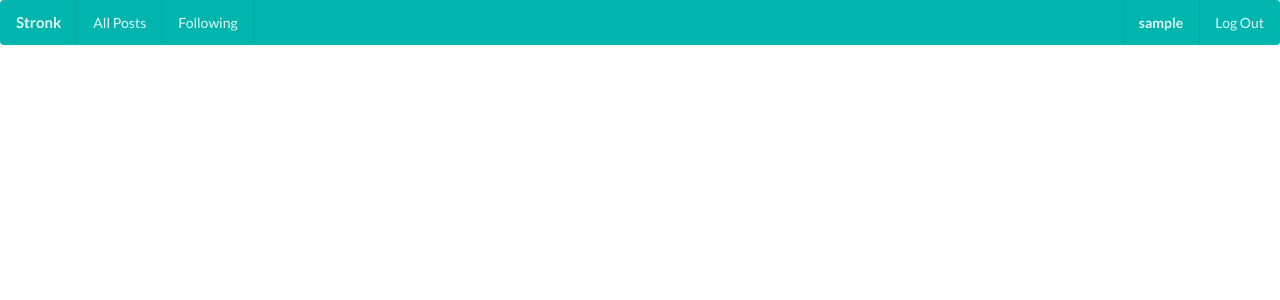
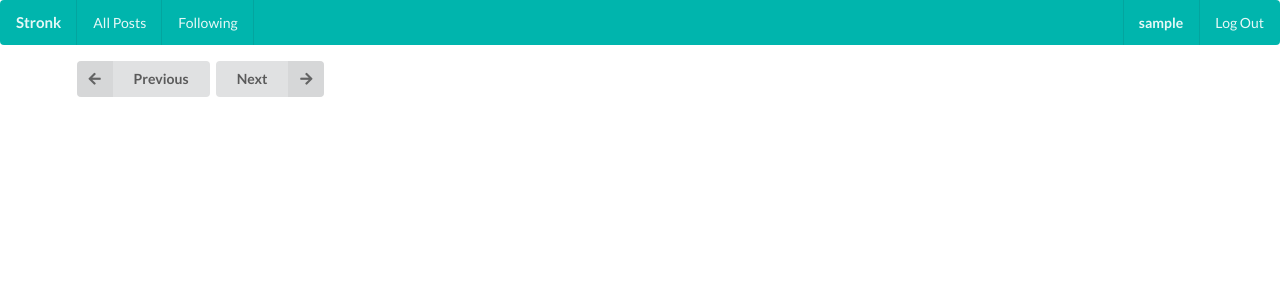
Before and after one commit to Boop-Py/project4, a Django app: page /stronk/following_list in a window 1280 px wide. Shown: the top 300 px of the page. Run offline with Django 3.2, Linux system fonts and the light colour scheme; the visitor is signed in with stand-in values (Sample User, id 1); data comes from the database, SQL or seed files in the repository; data that the repository does not hold is empty; parts of the project's set-up code (start-up, migrations or seed data) failed here and were passed over.

Commit message:
python likes work

```diff
--- a/network/models.py
+++ b/network/models.py
@@ -8,9 +8,9 @@ class User(AbstractUser):
 class Post(models.Model):
     content = models.CharField(max_length=255)
     post_time = models.DateTimeField(auto_now=True, null=True, blank=True)
-    liked_by = models.ManyToManyField('User', default=None, blank=True, related_name='post_likes')
+    liked_by = models.ManyToManyField("User", default=None, blank=True, related_name="post_likes")
     user = models.ForeignKey(User, on_delete=models.CASCADE, related_name="creator")
 
 class Follow(models.Model):
     user = models.ForeignKey(User, on_delete=models.CASCADE)
-    following = models.ForeignKey(User, on_delete=models.CASCADE, null=True, related_name='target_user')
+    following = models.ForeignKey(User, on_delete=models.CASCADE, null=True, related_name="target_user")
--- a/network/templates/network/following.html
+++ b/network/templates/network/following.html
@@ -1,6 +1,6 @@
 {% extends "network/layout.html" %}
 {% block body %}
-<div class="ui container">
+<div class="ui container">
     <div class="ui large feed">
         {% for p in posts %}
         <div class="event">
@@ -10,7 +10,7 @@
             <div class="content">
                 <div class="summary">
                     <a class="user" href="{% url 'stronk:profile' p.user %}">
-                        {{ p.user }}
+                        <h3>{{ p.user }}</h3>
                     </a>
                     <div class="text">
                         <p>{{ p.content }}</p>
@@ -19,14 +19,57 @@
                         <span class="date">{{ p.post_time }}</span>
                     </div>
                 </div>
-                <div class="meta">
-                    <a class="like">
-                        <i class="like icon"></i> {{ p.liked_by.count }}
+                <div class="meta" id="{{ p.id }}">
+                    <a class="liked" href="{% url 'stronk:like' p.id %}">
+                        <i class="like icon"></i>Liked by: {{ p.liked_by.count }}
                     </a>
                 </div>
             </div>
+            {% if p.user_id == user.id %}
+            <div class="extra content">
+                <a href="#" class="ui left floated button" id="edit{{ post.id }}" data-id="{{ p.id }}">Edit</a>
+            </div>
+            {% endif %}
         </div>
+        <div class="ui fitted divider"></div>
         {% endfor %}
+    </div>
+    <div>
+        <nav>
+            {% if posts.has_previous %}
+            <a class="page-link" href="?page={{ posts.previous_page_number }}">
+                <button class="ui left labeled icon button">
+                    <i class="left arrow icon"></i>
+                    Previous
+                </button>
+            </a>
+
+            {% else %}
+            <a class="page-link" href="#">
+                <button class="ui left labeled icon button">
+                    <i class="left arrow icon"></i>
+                    Previous
+                </button>
+            </a>
+            {% endif %}
+
+            {% if posts.has_next %}
+            <a class="page-link" href="?page={{posts.next_page_number}}">
+                <button class="ui right labeled icon button">
+                <i class="right arrow icon"></i>
+                Next
+                </button>
+            </a>
+
+            {% else %}
+            <a class="page-link" href="#">
+                <button class="ui right labeled icon button">
+                    <i class="right arrow icon"></i>
+                    Next
+                </button>
+            </a>
+            {% endif %}
+        </nav>
     </div>
 </div>
 {% endblock %}
--- a/network/templates/network/layout.html
+++ b/network/templates/network/layout.html
@@ -6,7 +6,6 @@
         <link rel="stylesheet" href="https://cdnjs.cloudflare.com/ajax/libs/semantic-ui/2.4.1/semantic.min.css" integrity="sha512-8bHTC73gkZ7rZ7vpqUQThUDhqcNFyYi2xgDgPDHc+GXVGHXq+xPjynxIopALmOPqzo9JZj0k6OqqewdGO3EsrQ==" crossorigin="anonymous" />
         <link href="{% static 'network/styles.css' %}" rel="stylesheet">
     </head>
-
     <body>
         <div class="ui teal inverted stackable menu">
             <div class="item">
@@ -26,6 +25,7 @@
             </div>
             {% endif %}
         </div>
+
         <div class="ui container">
             {% if messages %}
             <div class="ui message">
@@ -37,6 +37,8 @@
         </div>
         {% block body %}
         {% endblock %}
+        <script src="{% static 'network/script.js'%}"></script>
+        {% block script %}
+        {% endblock %}
     </body>
-
 </html>
--- a/network/templates/network/todolist.html
+++ b/network/templates/network/todolist.html
@@ -33,16 +33,16 @@
     <div class="ui divider"></div>
 
     <h3><strong>Following</strong>:</h3>
-    <p>The “Following” link in the navigation bar should take the user to a page where they see all posts made by users that the current user follows.</p>
+    <p><s>The “Following” link in the navigation bar should take the user to a page where they see all posts made by users that the current user follows.</p>
         <ul>
             <li>This page should behave just as the “All Posts” page does, just with a more limited set of posts.</li>
-            <li>This page should only be available to users who are signed in.</li>
+            <li>This page should only be available to users who are signed in.</s></li>
         </ul>
 
     <div class="ui divider"></div>
 
     <h3><strong>Pagination</strong>:</h3>
-    <p>On any page that displays posts, posts should only be displayed 10 on a page. If there are more than ten posts, a “Next” button should appear to take the user to the next page of posts (which should be older than the current page of posts). If not on the first page, a “Previous” button should appear to take the user to the previous page of posts as well.</p>
+    <p><s>On any page that displays posts, posts should only be displayed 10 on a page. If there are more than ten posts, a “Next” button should appear to take the user to the next page of posts (which should be older than the current page of posts). If not on the first page, a “Previous” button should appear to take the user to the previous page of posts as well.</s></p>
 
     <div class="ui divider"></div>
 
--- a/network/urls.py
+++ b/network/urls.py
@@ -12,6 +12,7 @@ urlpatterns = [
     path("register", views.register, name="register"),
     path("following_list", views.following_list, name="following_list"),
     path("todolist", views.todolist, name="todolist"),
+    path("like-<id>", views.like, name="like"),
     path("create_post", views.create_post, name="create_post"),
     path("follow/<str:username>", views.follow, name="follow"),
     path("unfollow/<str:username>", views.unfollow, name="unfollow"),
--- a/network/views.py
+++ b/network/views.py
@@ -6,15 +6,23 @@ from django.urls import reverse
 from django.core.paginator import Paginator
 from django.contrib.auth.decorators import login_required
 from django.contrib import messages
+from django.views.decorators.csrf import csrf_exempt
+from django import forms
 
 from .models import User, Post, Follow
 
+class Edit_Form(forms.Form):
+    id_post_edit_text = forms.Field(widget=forms.Textarea(
+        {"rows": "3", "maxlength": 160, "class": "form-control", "placeholder": "What's happening?", "id": "id_post_edit_text"}), label="New Post", required=True)
 
 ## TODO
-# page of posts from followed people
-# like
-# unliked
-# edit post
+# change like function to JS
+
+# edit post - only if post creator
+## edit button should change area to textarea with content
+## save button
+## save using javascript
+
 
 @login_required(login_url="stronk:login")
 def index(request):
@@ -89,27 +97,26 @@ def profile(request, username):
 
 @login_required(login_url="stronk:login")
 def following_list(request):
-    # retrieve current user
+    # retrieve current user object
     current_user = request.user
-
     current_user_object = User.objects.get(username=current_user)
 
-    # all people person is following
-    followed = Follow.objects.filter(user=current_user)
+    # retrieve all people that person is following
+    followed = Follow.objects.filter(user=current_user_object)
 
-    followed_count = followed.count()
-    print(f"Following: {followed_count} people")
-    print(followed)
-    posts = []
-    #for follow in followed:
+    # all posts by those followed people
+    posts = Post.objects.filter(user_id__in=followed.values("following_id")).order_by(
+            "-id")
 
-    follow_users = [4,2,6] # DO NOT GIVE ME USER OBJECTS - DO A TYPE INPSECTION!
-
-    all_posts = Post.objects.all().filter(user_id__in=follow_users).order_by("id").reverse()
-    for post in all_posts:
-        posts.append(post)
-    # all posts by those people
-    print(f"{posts.count} posts by: {followed.count} users")
+    # paginate - 10 per page
+    paginator = Paginator(posts, 10)
+    if request.GET.get("page") != None:
+        try:
+            posts = paginator.page(request.GET.get("page"))
+        except:
+            posts = paginator.page(1)
+    else:
+        posts = paginator.page(1)
 
     return render(request, "network/following.html", {
                     "posts": posts
@@ -120,15 +127,14 @@ def follow(request, username):
     try:
         # retrieve self user ID
         current_user = request.user
-
         # retrieve the target user ID
         user_target = User.objects.get(username=username)
-
         # ensure user can't follow themselves
         if current_user == user_target:
             return HttpResponseRedirect("/stronk/profile/" + username, {
                                         "message": "You can't follow yourself!."
                                         })
+
         else:
             # check if follow entry already exists
             follow_exists = Follow.objects.filter(user=current_user, following=user_target).count()
@@ -187,28 +193,34 @@ def unfollow(request, username):
 
     return HttpResponseRedirect("/stronk/profile/" + username)
 
-def like(request):
-    if request.method == "POST":
+def like(request, id):
+    if request.method == "GET":
         # get name of current user
         current_user = request.user
-        # retrieve id of the post that's been like/unliked
-        post_id = request.POST.get("id")
-        # check if post has likes
-        like_status = request.POST.get("liked_by")
-        try:
-            post = Post.objects.get(id=liked_post)
-            # if clicked on unliked post, add the like
-            if like_status == "unliked":
-                post.liked_by.add(current_user)
-                like_status = "liked"
-            # if clicked on liked post, add the like
-            elif like_status == "liked":
-                post.liked_by.remove(current_user)
-                like_status = "unliked"
-            post.save()
+
+        # get post id
+        post_id = id
+
+        # retrieve obj of the post that's been targeted
+        post_target = Post.objects.get(pk=post_id)
+
+        # check if user already likes post
+        user_likes_post = Post.objects.filter(pk=post_id, liked_by=current_user.id).count()
+        print(user_likes_post)
+
+        # create like if none exists
+        if user_likes_post == 0:
+            post = Post.objects.filter(id=id).first()
+            post_target.liked_by.add(current_user)
+
+        # remove like if already exists
+        elif user_likes_post == 1:
+            post_target.liked_by.remove(current_user)
+        else:
+            print("error")
             return HttpResponseRedirect(reverse("stronk:index"))
-        except:
-            return HttpResponseRedirect(reverse("stronk:index"))
+        return HttpResponseRedirect(reverse("stronk:index"))
+
     else:
         return HttpResponseRedirect(reverse("stronk:index"))
 
@@ -263,3 +275,15 @@ def register(request):
         return HttpResponseRedirect(reverse("stronk:index"))
     else:
         return render(request, "network/register.html")
+
+def edit_post(request, id):
+    if request.method == "POST":
+        form = Edit_Form(request.POST)
+        if form.is_valid():
+            text = form.cleaned_data["id_post_edit_text"]
+            Post.objects.filter(
+                id=id, user_id=request.session["_auth_user_id"]).update(text=text)
+            return HttpResponseRedirect(reverse("index"))
+        else:
+            return HttpResponseRedirect(reverse("index"))
+    return HttpResponseRedirect(reverse("index"))
```
Also changed, not shown: network/templates/network/index.html (+6 -10 lines), network/migrations/0001_initial.py (added), network/migrations/0002_auto_20200820_1757.py (added), network/migrations/0003_remove_follow_followed_by.py (added), network/migrations/0004_auto_20200821_1353.py (added), network/migrations/__init__.py (added), network/static/network/script.js (added). Lines whose indentation alone changed are shown as unchanged.
